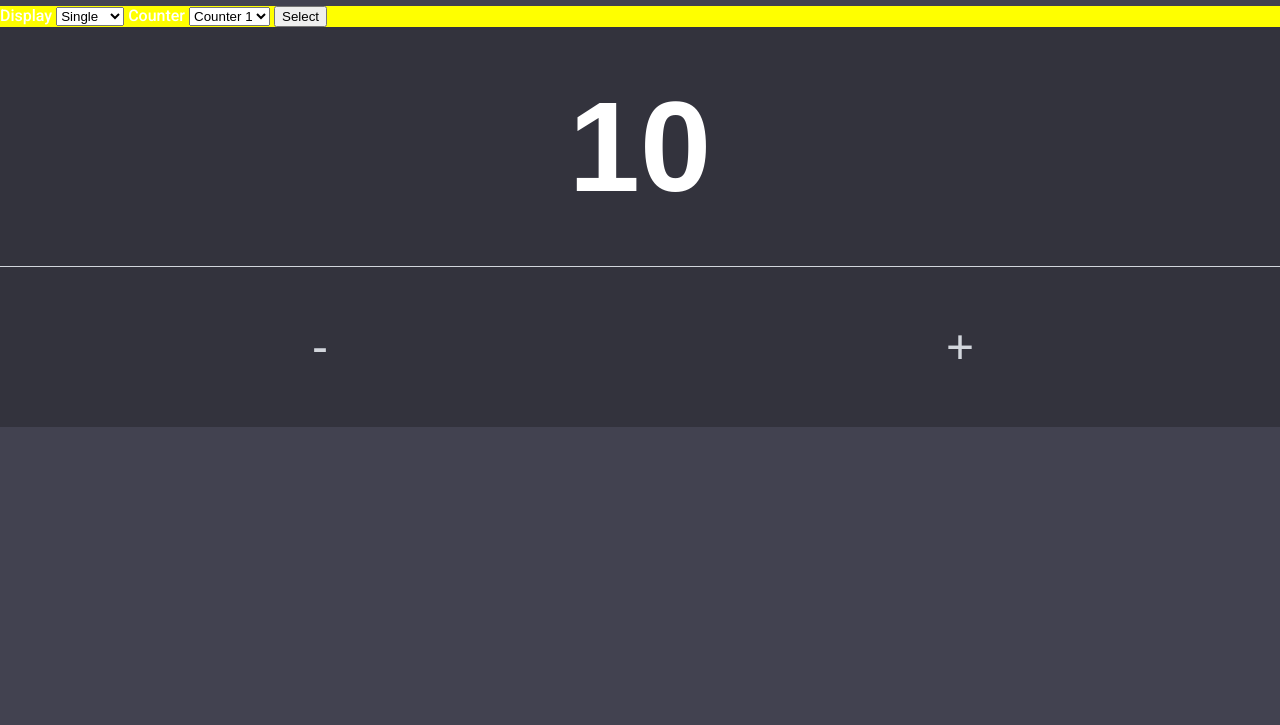
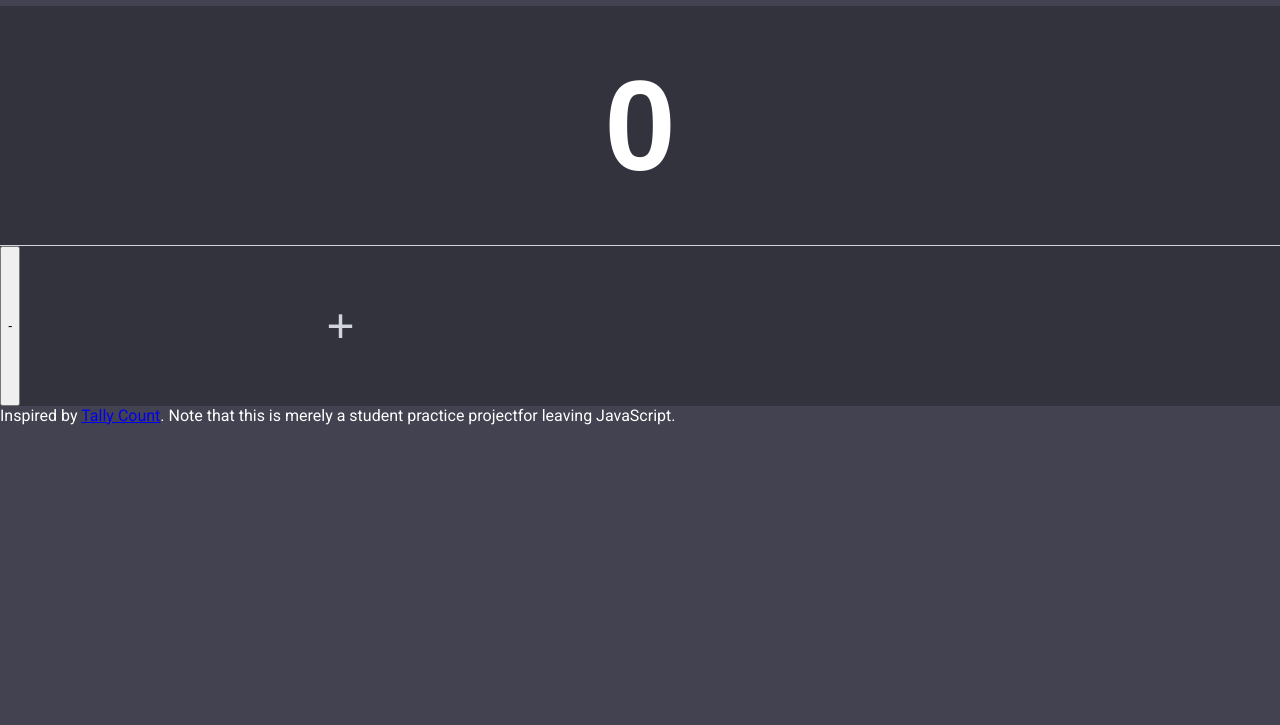
Before and after one commit to taylordavids1021/-IWA1, a plain HTML site: page index.html in a window 1280 px wide. Shown: the part 75-800 px from the top of the page. Drawn offline with Linux system fonts and the light colour scheme.

Commit message:
hide content to practice javascript and focus on 3 functions

```diff
--- a/index.html
+++ b/index.html
@@ -7,13 +7,14 @@
     <link rel="stylesheet" href="./css/style.css">
     <link rel="preconnect" href="https://fonts.googleapis.com">
     <link rel="preconnect" href="https://fonts.gstatic.com" crossorigin>
-    <link href="https://fonts.googleapis.com/css2?family=DM+Sans&family=Jost:wght@300&family=Roboto:wght@500&display=swap" rel="stylesheet">
+    <link href="https://fonts.googleapis.com/css2?family=DM+Sans&family=Jost:wght@300&family=Roboto:wght@400;900&display=swap" rel="stylesheet">
+    <script src="./js/script.js" defer></script>
 </head>
 <body>
     <header class="header">
-        <h1>Tally Count</h1>
+        <h1 class="header__title">Tally Count</h1>
     </header>
-    <aside class="controls">
+    <!-- <aside class="controls">
         <label>
             <span>Display</span>
             <select>
@@ -32,16 +33,16 @@
         </label>
 
         <button>Select</button>
-    </aside>
+    </aside> -->
     <main class="counter">
-        <input class="counter__value" readonly value="10">
+        <input class="counter__value" data-key="number" readonly value="0">
         <div class="counter__actions">
-            <button class="counter__button">-</button>
-            <button class="counter__button">+</button>
+            <button data-key="subtract" class="counter__button_first">-</button>
+            <button data-key="add" class="counter__button">+</button>
         </div>
     </main>
-    <footer>
-
+    <footer class="footer">
+        Inspired by <a class="footer__link" href="https://tallycount.app/">Tally Count</a>. Note that this is merely a student practice projectfor leaving JavaScript.
     </footer>
 </body>
 </html>
```
